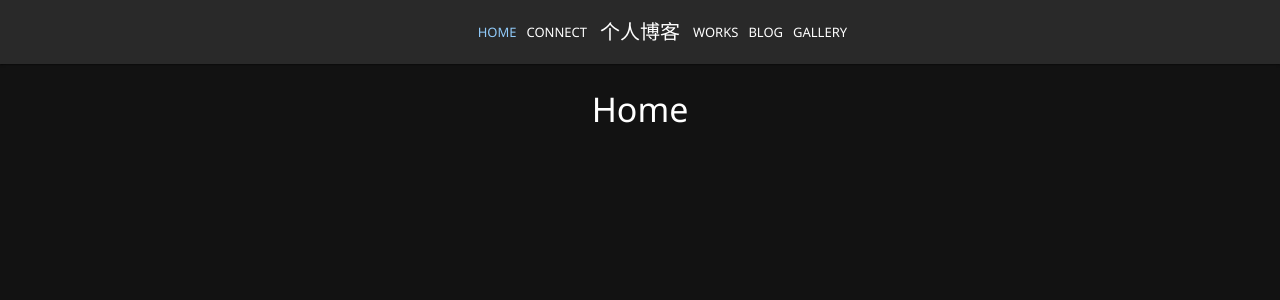
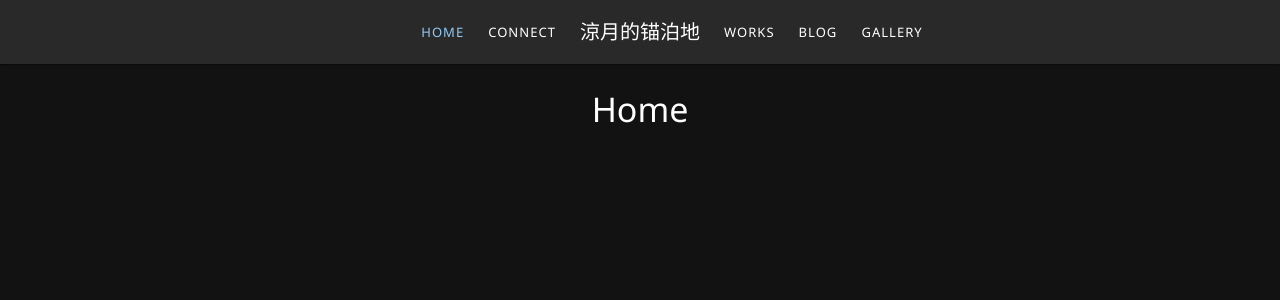
Before and after one commit to Tinellie/site-main, a Next.js app: page / in a window 1280 px wide. Shown: the top 300 px of the page. Built offline with nearby package versions, Linux system fonts and the light colour scheme; what @mui/material-nextjs would draw is missing.

Commit message:
feat: mod nav style

```diff
--- a/src/components/navigation/site-nav.tsx
+++ b/src/components/navigation/site-nav.tsx
@@ -34,7 +34,12 @@ export function SiteNav({ items }: SiteNavProps) {
         size="small"
         color={pathname === href ? "primary" : "inherit"}
         aria-current={pathname === href ? "page" : undefined}
-        sx={{ minWidth: 0 }}
+        sx={{
+          minWidth: 0,
+          px: { xs: 1, sm: 1.5 },
+          letterSpacing: "0.08em",
+          borderRadius: 0,
+        }}
       >
         {label}
       </Button>
@@ -57,7 +62,7 @@ export function SiteNav({ items }: SiteNavProps) {
           sx={{
             display: "grid",
             gridTemplateColumns: "minmax(0, 1fr) auto minmax(0, 1fr)",
-            gap: 1,
+            alignItems: "stretch",
           }}
         >
           <Stack
@@ -73,13 +78,21 @@ export function SiteNav({ items }: SiteNavProps) {
             id="sn-title"
             component="div"
             variant="h6"
-            sx={{ fontFamily: 'Georgia, "Times New Roman", serif' }}
+            sx={{
+              display: "flex",
+              fontFamily: 'Georgia, "Times New Roman", serif',
+            }}
           >
             <Link
               id="sn-home-link"
               component={NextLink}
               href="/"
               aria-label={`${siteConfig.title}首页`}
+              sx={{
+                display: "flex",
+                alignItems: "center",
+                px: { xs: 1, sm: 1.5 },
+              }}
             >
               {siteConfig.title}
             </Link>
--- a/src/config/site.ts
+++ b/src/config/site.ts
@@ -1,4 +1,4 @@
 export const siteConfig = {
-  title: "个人博客",
-  description: "记录生活、想法与技术的个人空间。",
+  title: "涼月的锚泊地",
+  description: "凉月Nuey的个人网站、博客",
 } as const;
```
Also changed, not shown: 1 other file (tests, documents, lock files or other folders).
